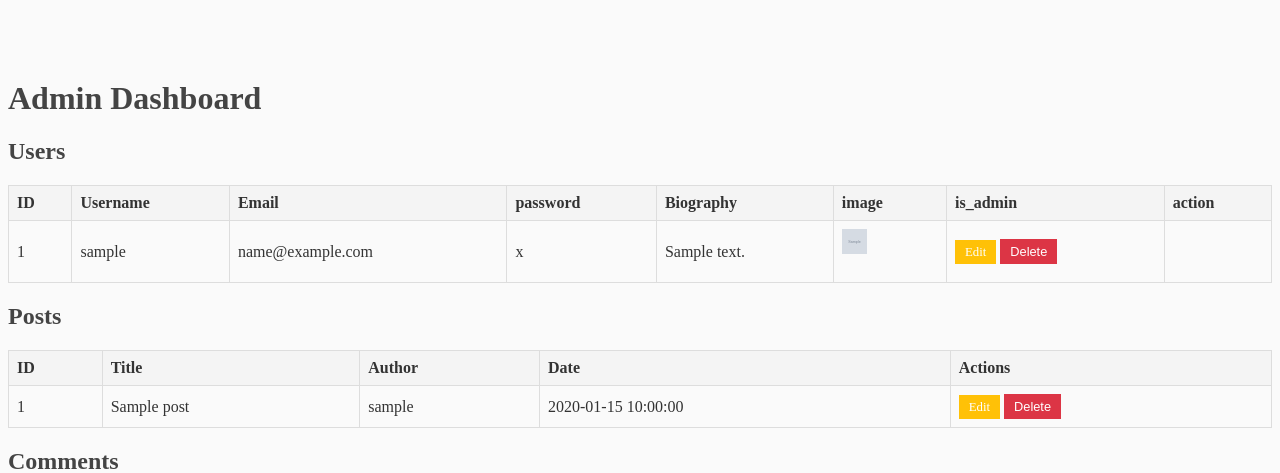
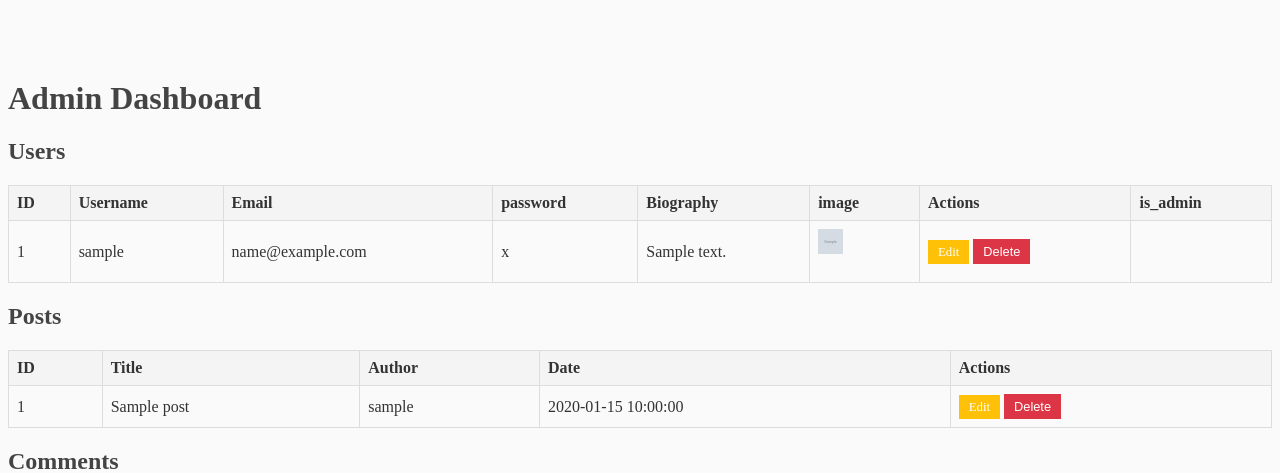
Before and after one commit to dibie403/flask_blog_application, a Python web app: template flaskblog/templates/Admin.html in a window 1280 px wide. Shown: the top 473 px of the page. Run offline with Jinja, Linux system fonts and the light colour scheme; the template is opened without the code that fills it: most values are stand-ins (such as "Sample title", 1, 10 or a date in 2020); grey boxes marked "Sample" are stand-in pictures.

Commit message:
i edited the admin page

```diff
--- a/flaskblog/templates/Admin.html
+++ b/flaskblog/templates/Admin.html
@@ -21,8 +21,8 @@
                     <th>password</th>
                     <th>Biography</th>
                     <th>image</th>
+                    <th>Actions</th>
                     <th>is_admin</th>
-                    <th>action</th>
                 </tr>
             </thead>
             <tbody>
```
